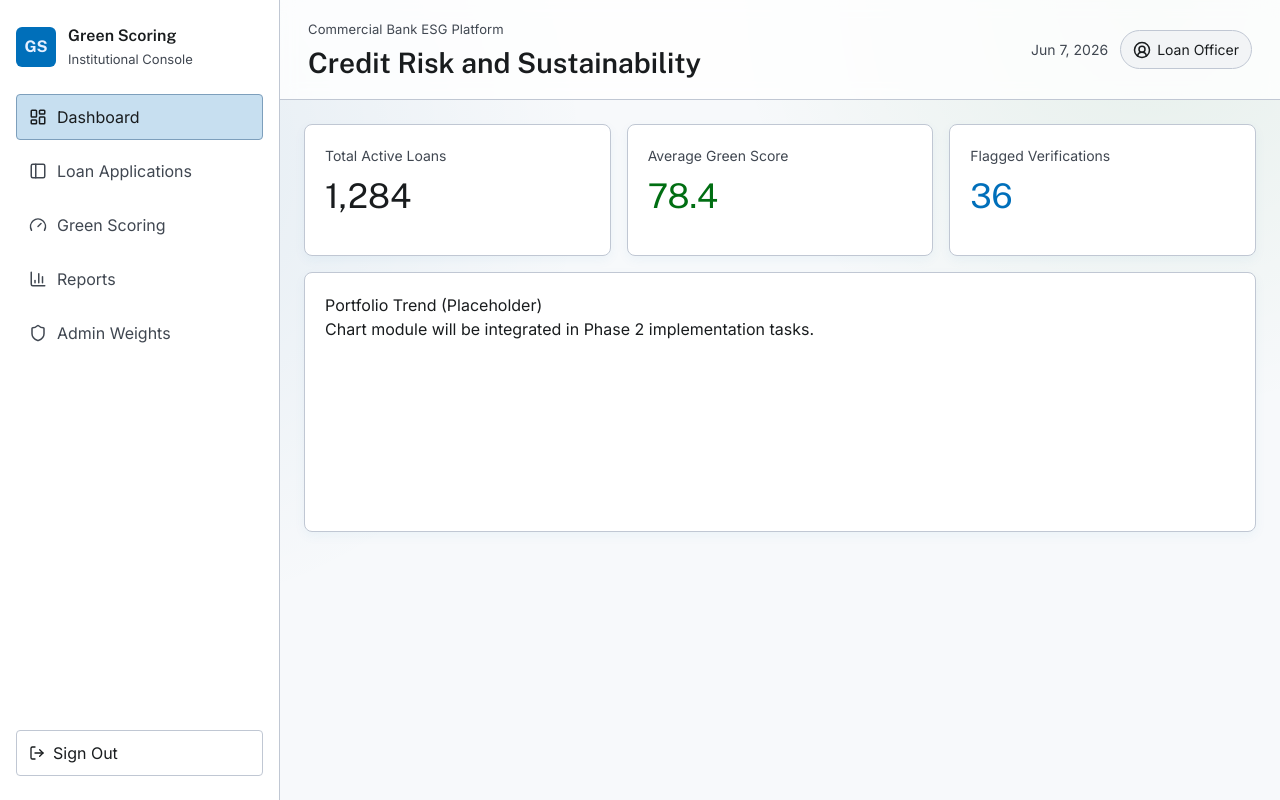
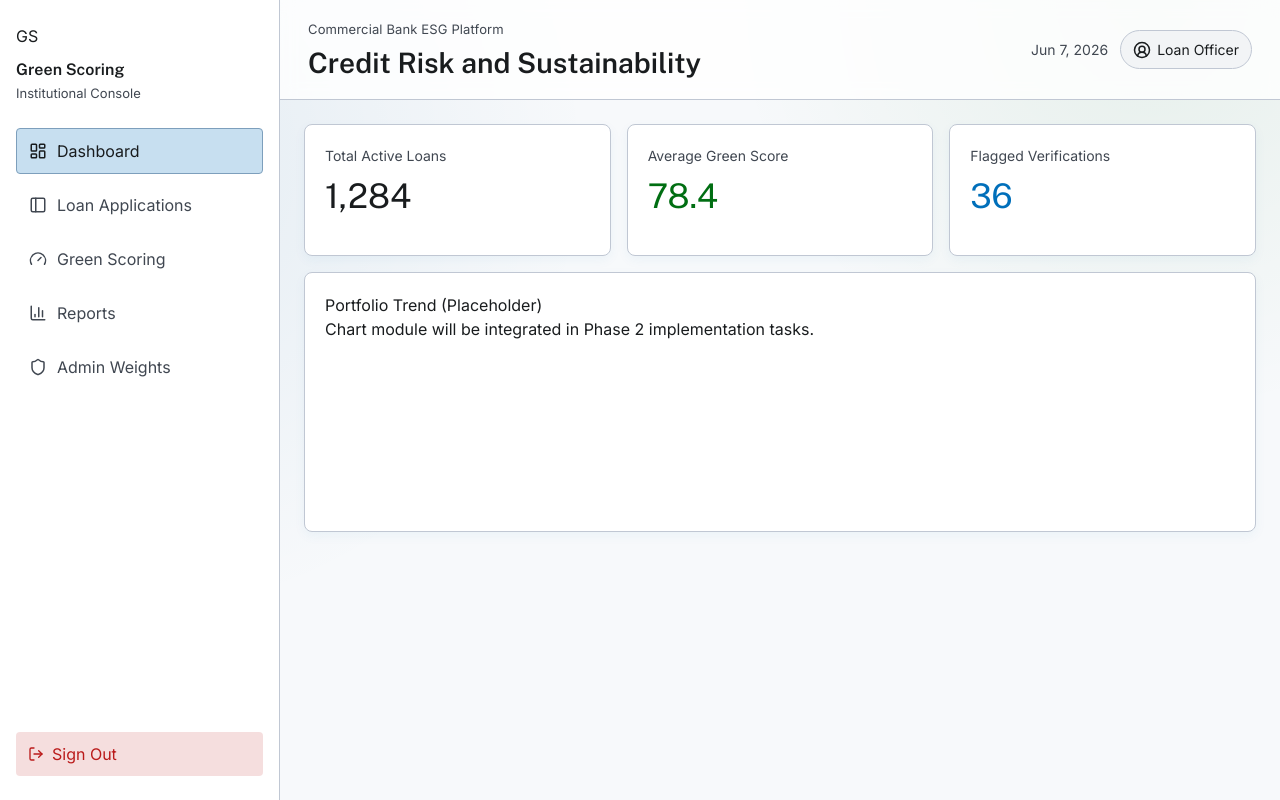
Before and after one commit to rashmikanaveen/Bytebuddies_Professional_Portfolio, a React (Vite) app in the folder frontend/: page /officer/dashboard in a window 1280 px wide. Built offline with nearby package versions, Linux system fonts and the light colour scheme.

Commit message:
Style logout action as red borderless chip

```diff
--- a/frontend/src/index.css
+++ b/frontend/src/index.css
@@ -46,20 +46,14 @@ body {
 
 .sidebar-brand {
   display: flex;
-  align-items: center;
-  gap: 12px;
+  align-items: flex-start;
+  flex-direction: column;
+  gap: 10px;
 }
 
-.brand-mark {
-  width: 40px;
-  height: 40px;
-  border-radius: var(--radius-md);
-  display: grid;
-  place-items: center;
-  background: var(--primary-container);
-  color: var(--on-primary-container);
-  font-family: var(--font-heading);
-  font-weight: 700;
+.brand-logo {
+  width: 164px;
+  height: auto;
 }
 
 .brand-title {
@@ -107,15 +101,19 @@ body {
 
 .logout-btn {
   margin-top: auto;
-  border: 1px solid var(--outline-variant);
+  border: 0;
   border-radius: var(--radius-base);
-  background: transparent;
+  background: color-mix(in srgb, var(--error) 14%, transparent);
   padding: 10px 12px;
   display: inline-flex;
   align-items: center;
   gap: 8px;
-  color: var(--on-surface);
+  color: var(--error);
   cursor: pointer;
+}
+
+.logout-btn:hover {
+  background: color-mix(in srgb, var(--error) 24%, transparent);
 }
 
 .main-pane {
@@ -228,19 +226,86 @@ body {
 }
 
 .login-page {
-  min-height: 100svh;
   display: grid;
   place-items: center;
   padding: 24px;
+  background: var(--surface);
+}
+
+.login-shell {
+  min-height: 100svh;
+  display: grid;
+  grid-template-columns: 1fr;
+}
+
+.login-hero {
+  display: none;
+}
+
+.login-hero-image {
+  position: absolute;
+  inset: 0;
+  width: 100%;
+  height: 100%;
+  object-fit: cover;
+}
+
+.login-hero-overlay {
+  position: absolute;
+  inset: 0;
+  background:
+    linear-gradient(
+      180deg,
+      color-mix(in srgb, var(--primary) 30%, transparent),
+      color-mix(in srgb, #001d36 84%, transparent)
+    ),
+    color-mix(in srgb, #001d36 42%, transparent);
+}
+
+.login-hero-content {
+  position: relative;
+  z-index: 2;
+  margin-top: auto;
+  padding: 56px;
+  color: #ffffff;
+}
+
+.login-hero-kicker {
+  margin: 0;
+  font-size: 13px;
+  font-weight: 600;
+  letter-spacing: 0.08em;
+  text-transform: uppercase;
+  color: #8efb82;
+}
+
+.login-hero-title {
+  margin: 12px 0 0;
+  font-size: clamp(32px, 3.4vw, 54px);
+  line-height: 1.15;
+  font-family: var(--font-heading);
+}
+
+.login-hero-copy {
+  margin: 14px 0 0;
+  max-width: 560px;
+  color: #d1e4ff;
+  font-size: 18px;
 }
 
 .login-card {
-  width: min(560px, 100%);
+  width: min(500px, 100%);
   border: 1px solid var(--outline-variant);
   border-radius: var(--radius-xl);
   background: var(--surface-container-lowest);
-  padding: 32px;
+  padding: 28px;
   box-shadow: var(--shadow-elev-2);
+}
+
+.login-logo {
+  width: 180px;
+  height: auto;
+  margin-bottom: 12px;
 }
 
 .eyebrow {
@@ -252,10 +317,10 @@ body {
   letter-spacing: 0.04em;
 }
 
-.login-card h1 {
+.login-heading {
   margin: 10px 0 0;
   font-family: var(--font-heading);
-  font-size: clamp(28px, 3.3vw, 40px);
+  font-size: clamp(26px, 2.6vw, 36px);
   line-height: 1.2;
 }
 
@@ -380,6 +445,10 @@ body {
   .page-grid {
     grid-template-columns: repeat(2, minmax(0, 1fr));
   }
+
+  .login-hero-content {
+    padding: 40px;
+  }
 }
 
 @media (max-width: 768px) {
@@ -404,4 +473,21 @@ body {
   .login-card {
     padding: 20px;
   }
+
+  .brand-logo {
+    width: 142px;
+  }
 }
+
+@media (min-width: 1024px) {
+  .login-shell {
+    grid-template-columns: minmax(0, 1fr) minmax(480px, 1fr);
+  }
+
+  .login-hero {
+    position: relative;
+    display: block;
+    min-height: 100svh;
+    overflow: hidden;
+  }
+}
```
